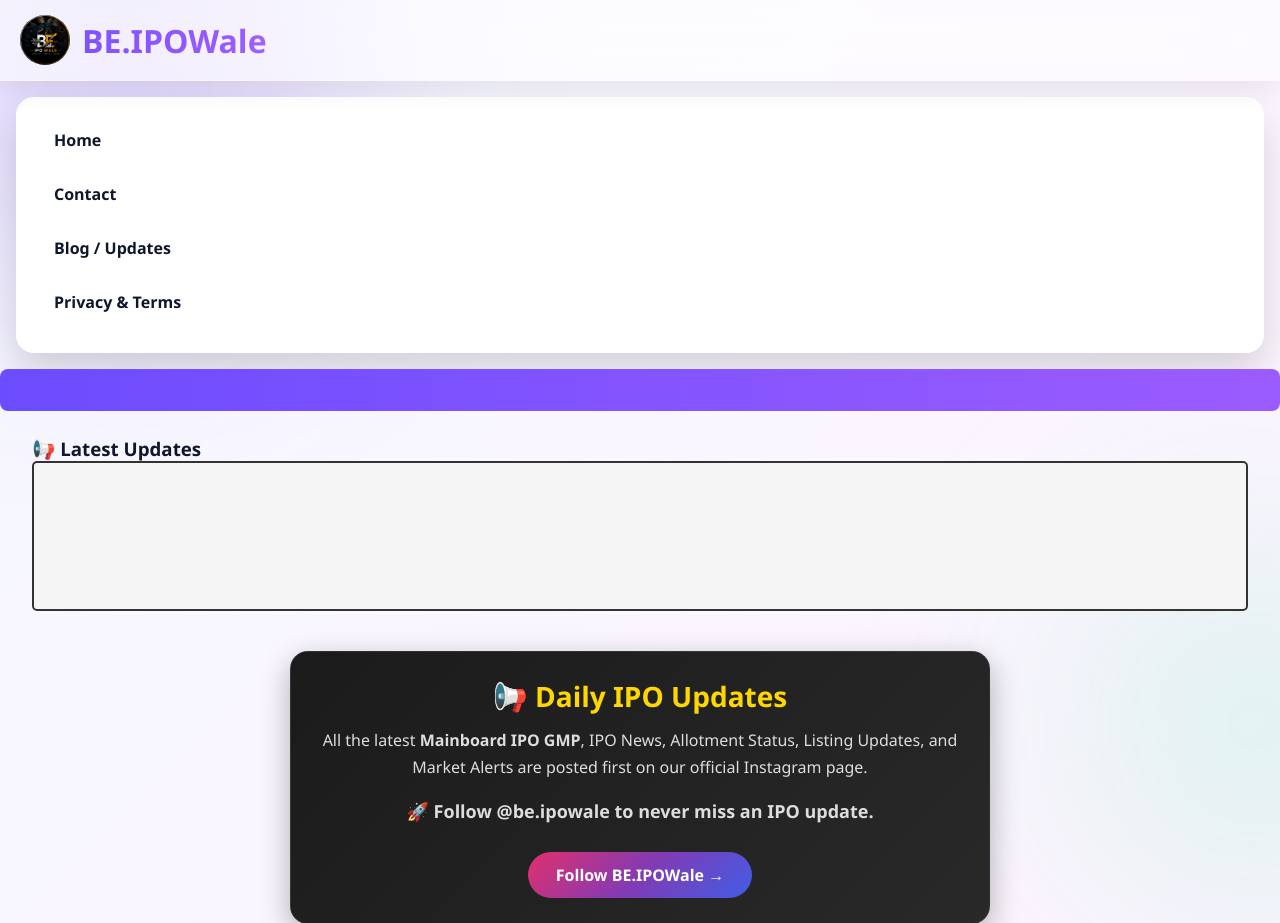
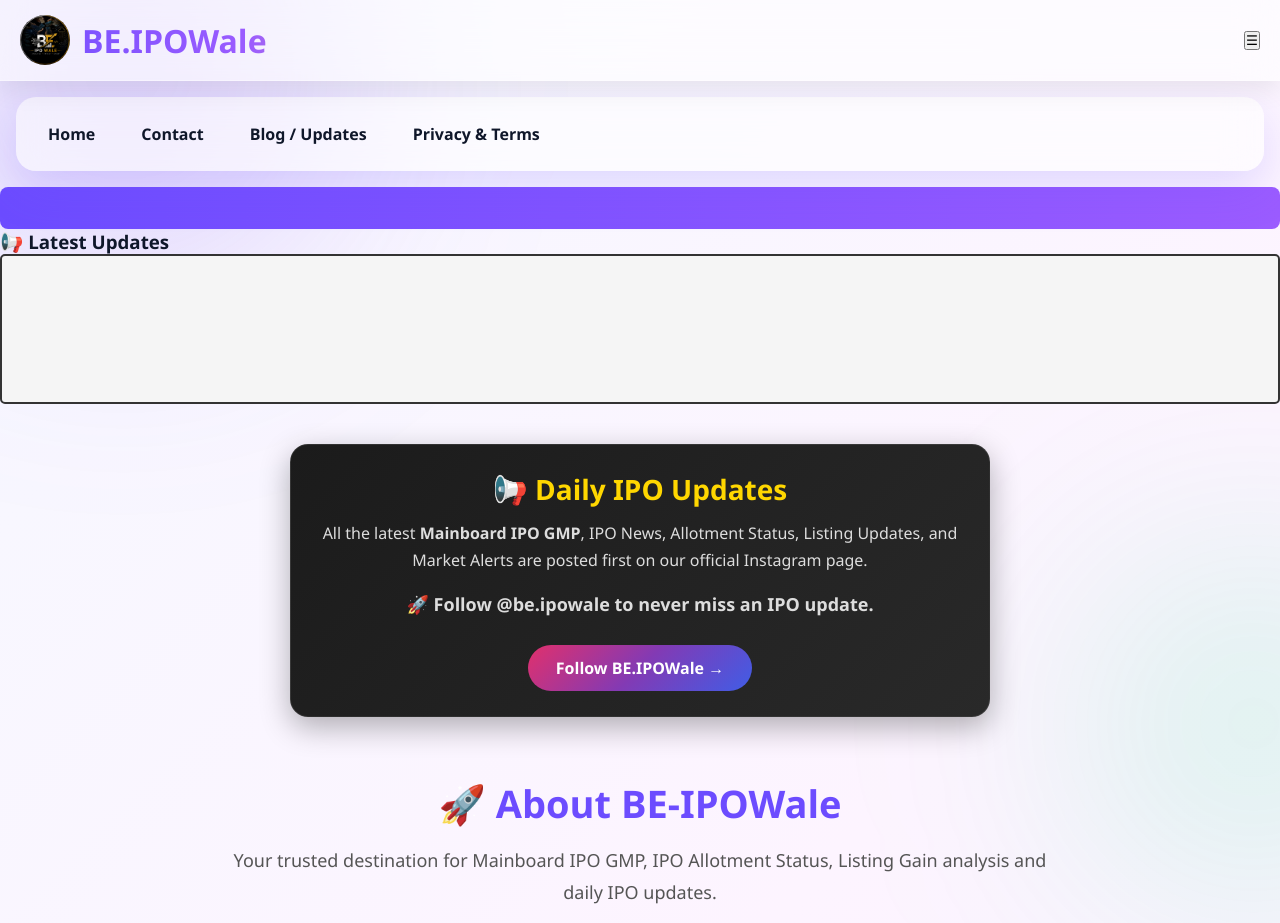
Before and after one commit to ipowaletelegram/beipowale, a Flask app: page / in a window 1280 px wide. Shown: the top 923 px of the page. Run offline with Flask 3, Linux system fonts and the light colour scheme.

Commit message:
Update style.css

```diff
--- a/static/style.css
+++ b/static/style.css
@@ -62,7 +62,7 @@ align-items:center;
 padding:18px 28px;
 position:sticky;
 top:0;
-z-index:9999;
+z-index:999;
 background:var(--glass);
 backdrop-filter:blur(20px);
 -webkit-backdrop-filter:blur(20px);
@@ -107,52 +107,16 @@ to{background-position:300%}
 }
 
 nav{
-
-position:fixed;
-
-top:75px;
-
-left:10px;
-
-right:10px;
-
-background:white;
-
-border-radius:18px;
-
-padding:20px;
-
+margin:16px;
+padding:14px;
 display:flex;
-
-flex-direction:column;
-
-box-shadow:0 20px 40px rgba(0,0,0,.15);
-
-max-height:calc(100vh - 90px);
-
-overflow-y:auto;
-
-z-index:9999;
-
-transform:translateY(-20px);
-
-opacity:0;
-
-pointer-events:none;
-
-transition:.35s;
-
-}
-nav a{
-
-display:block;
-
-padding:16px;
-
-margin-bottom:8px;
-
-border-radius:10px;
-
+gap:10px;
+flex-wrap:wrap;
+border-radius:20px;
+background:rgba(255,255,255,.55);
+backdrop-filter:blur(18px);
+-webkit-backdrop-filter:blur(18px);
+box-shadow:var(--shadow);
 }
 nav a{
 text-decoration:none;
@@ -211,79 +175,6 @@ transition:var(--transition);
 nav.nav-visible{transform:none;opacity:1;pointer-events:auto}
 nav a{width:100%;justify-content:center;padding:15px}
 }
-.menu-toggle{
-
-display:none;
-
-background:none;
-
-border:none;
-
-font-size:30px;
-
-cursor:pointer;
-
-color:var(--primary);
-
-}
-
-@media(max-width:768px){
-
-.menu-toggle{
-
-display:block;
-
-}
-body.menu-open{
-
-overflow:hidden;
-
-}
-nav{
-
-display:none;
-
-}
-
-nav.nav-visible{
-
-display:flex;
-
-}
-nav a{
-
-display:block;
-
-padding:15px;
-
-margin-bottom:8px;
-
-border-radius:10px;
-
-text-align:center;
-
-}
-
-}
-@media(min-width:769px){
-
-nav{
-
-position:static;
-
-display:flex;
-
-opacity:1;
-
-pointer-events:auto;
-
-transform:none;
-
-margin:16px;
-
-}
-
-}
 
 @media (max-width:480px){
 .container{padding:14px}
@@ -339,13 +236,6 @@ font-size:18px;
 color:#555;
 line-height:1.8;
 }
-.updates{
-
-margin:25px auto;
-
-width:95%;
-
-}
 .about-grid{
 display:grid;
 grid-template-columns:repeat(auto-fit,minmax(260px,1fr));
```
Also changed, not shown: other parts of static/style.css (+9 -23 lines).
